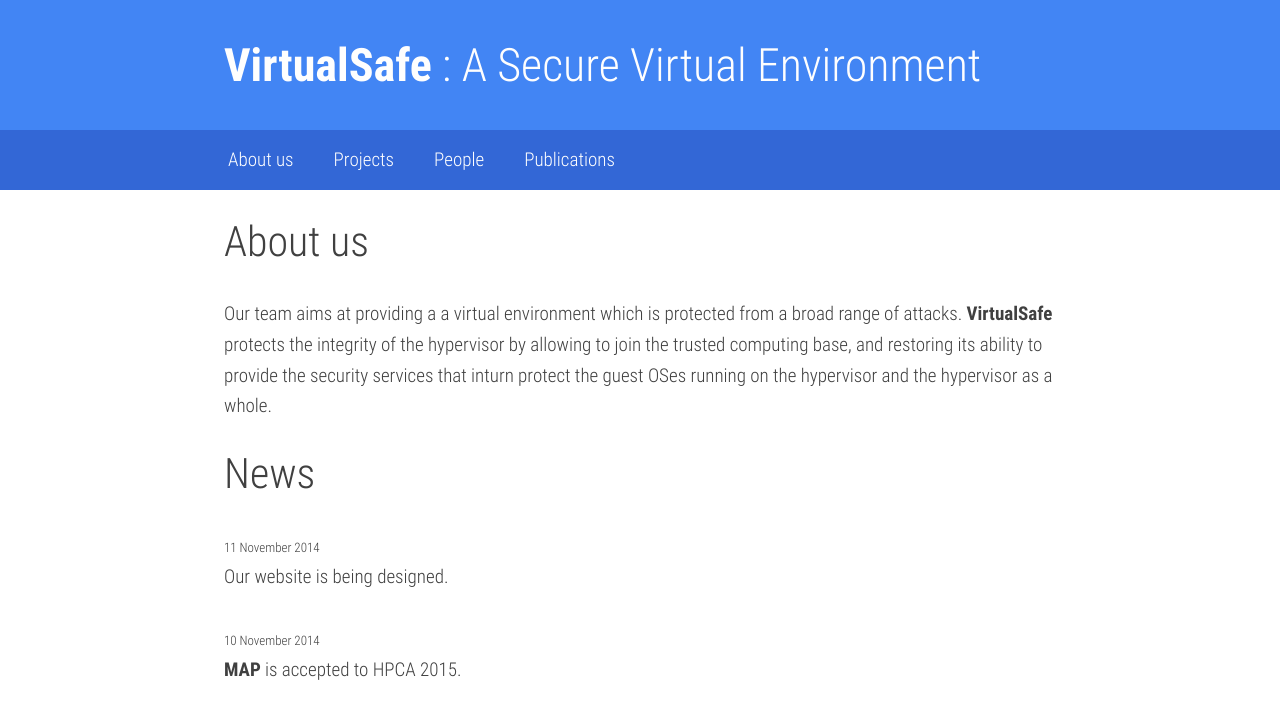
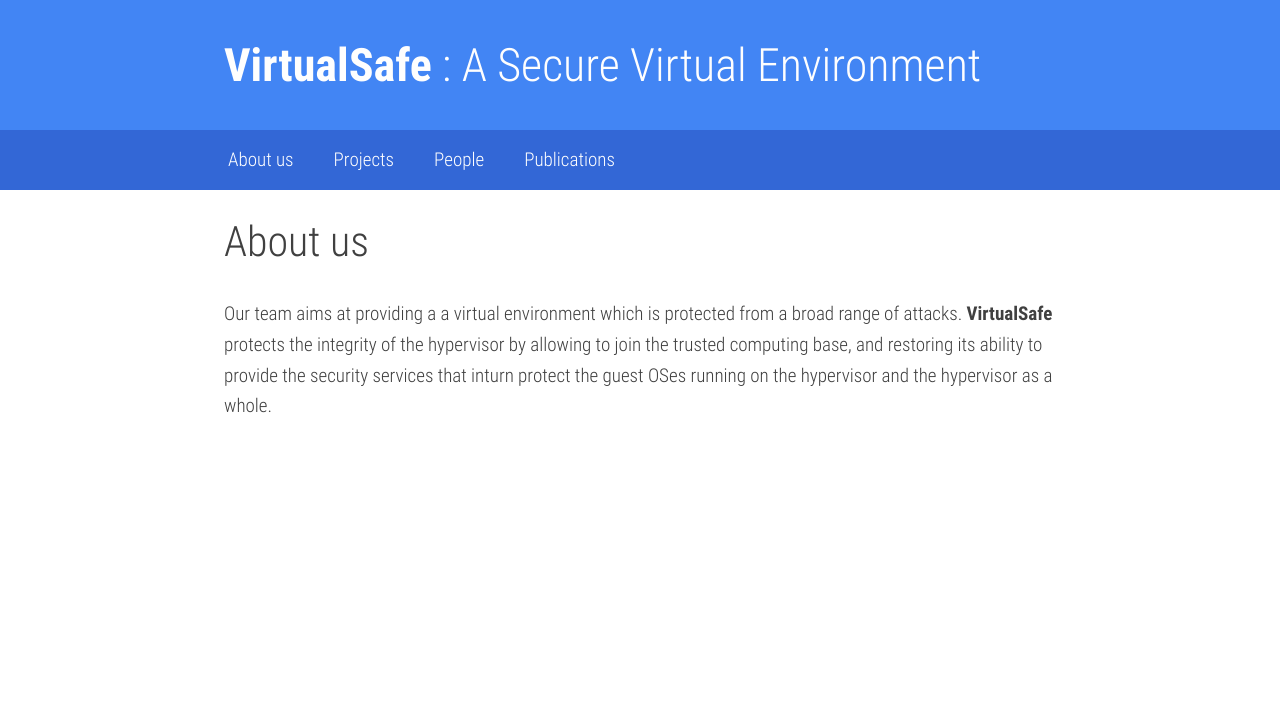
Before and after one commit to rriley/vsafe-website, a plain HTML site: page index.html in a window 1280 px wide. Drawn offline with Linux system fonts and the light colour scheme.

Commit message:
Removing news not related to the project

```diff
--- a/index.html
+++ b/index.html
@@ -24,11 +24,7 @@
 <main>
 <h2 id=about>About us</h2>
 <p>Our team aims at providing a a virtual environment which is protected from a broad range of attacks. <strong>VirtualSafe</strong> protects the integrity of the hypervisor by allowing to join the trusted computing base, and restoring its ability to provide the security services that inturn protect the guest OSes running on the hypervisor and the hypervisor as a whole.  </p>
-<h2 id=news>News</h2>
-<p><span class=small>11 November 2014</span><br/>
-Our website is being designed. </p>
-<p><span class=small>10 November 2014</span><br/>
-<strong>MAP</strong> is accepted to HPCA 2015. </p>
+
 </main><script src=./javascripts/main.min.js></script>
   </body>
 </html>
```
